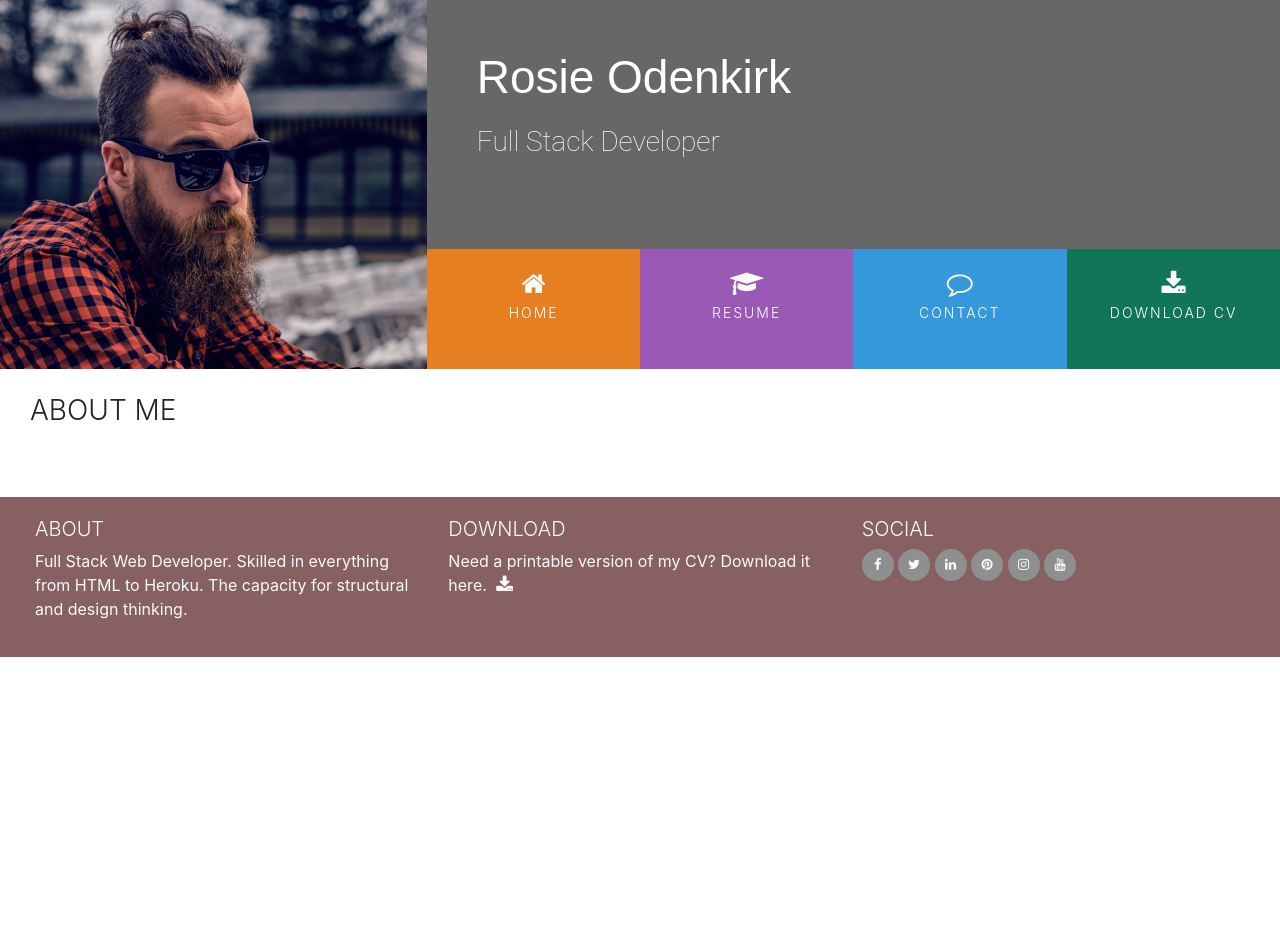
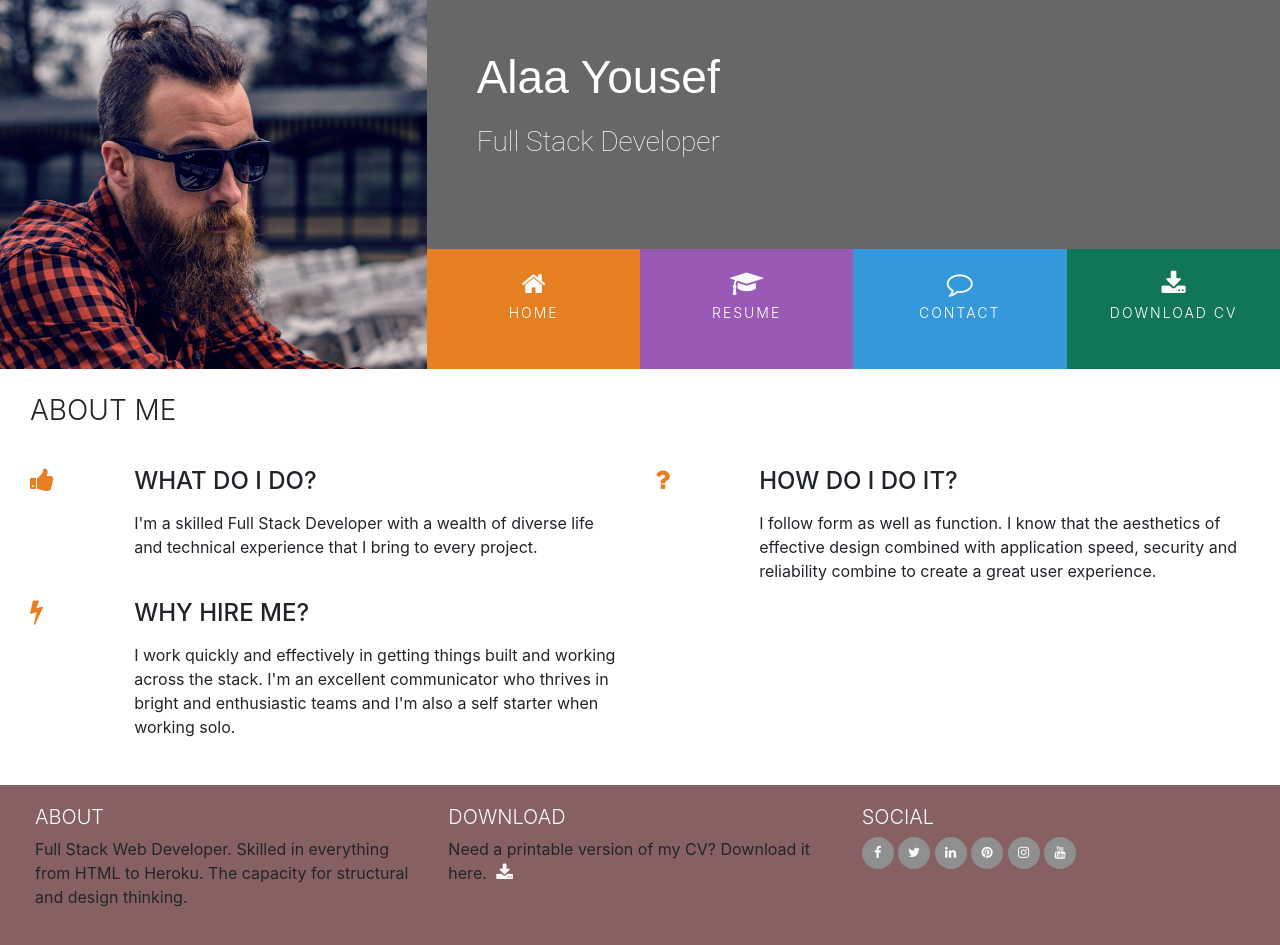
Before and after one commit to AlaYousef/resume-project, a plain HTML site: page index.html in a window 1280 px wide. Before the commit the page ends 800 px from the top, so only its background shows below. Drawn offline with nearby package versions, Linux system fonts and the light colour scheme.

Commit message:
add three reasons section

```diff
--- a/assets/css/style.css
+++ b/assets/css/style.css
@@ -49,10 +49,7 @@ h4 {
 
 
 }
-p {
-    color: #f8fafa;
 
-}
 /*--------------------------------------------Heading*/
 .row-table {
     display: table;
@@ -210,3 +207,13 @@ footer {
 #footer-details {
     padding: 20px;
 }
+/* ----------------------------------------Three Reasons */
+
+.three-reasons-icon {
+    font-size: 26px;
+    color: #e67e22;
+}
+
+.three-reasons-heading {
+    margin-bottom: 15px;
+}
--- a/index.html
+++ b/index.html
@@ -8,7 +8,7 @@
     <link rel="stylesheet" href="https://maxcdn.bootstrapcdn.com/font-awesome/4.7.0/css/font-awesome.min.css" type="text/css" />
     <link rel="stylesheet" href="https://cdnjs.cloudflare.com/ajax/libs/hover.css/2.1.1/css/hover-min.css" type="text/css" />
     <link rel="stylesheet" href="assets/css/style.css">
-    <title>Rosie</title>
+    <title>Alaa</title>
 </head>
 <body>
     <header>
@@ -17,7 +17,7 @@
             <div class="col-md-8">
                 <div class="row no-gutters bg-color-name-title">
                     <div class="col heading">
-                        <h1 class="name">Rosie Odenkirk</h1>
+                        <h1 class="name">Alaa Yousef</h1>
                         <h2 class="title"> Full Stack Developer</h2>
                     </div>
                 </div>
@@ -49,6 +49,51 @@
                     <div class="col">
                         <h3 class="section-heading uppercase">About Me</h3>
                     </div>
+                </div>
+                <div class="row">
+                    <div class="col-10 offset-1 offset-sm-0 col-sm-4 col-md-6">
+                        <div class="row">
+                            <div class="col-2">
+                                <i class="three-reasons-icon fa fa-thumbs-up" aria-hidden="true"></i>
+                            </div>
+                            <div class="col-10">
+                                <h4 class="three-reasons-heading uppercase">What do I do?</h4>
+                                <p>
+                                    I'm a skilled Full Stack Developer with a wealth of diverse life and technical experience that I bring to every project.
+                                </p>
+                            </div>
+                        </div>
+
+                    </div>
+                    <div class="col-10 offset-1 offset-sm-0 col-sm-4 col-md-6">
+                        <div class="row">
+                            <div class="col-2">
+                                <i class="three-reasons-icon fa fa-question" aria-hidden="true"></i>
+                            </div>
+                            <div class="col-10">
+                                <h4 class="three-reasons-heading uppercase">How do I do it?</h4>
+                                <p>
+                                    I follow form as well as function. I know that the aesthetics of effective design combined with application speed, security and reliability combine to create a great user experience.
+                                </p>
+                            </div>
+                        </div>
+
+                    </div>
+                    <div class="col-10 offset-1 offset-sm-0 col-sm-4 col-md-6">
+                        <div class="row">
+                            <div class="col-2">
+                                <i class="three-reasons-icon fa fa-bolt" aria-hidden="true"></i>
+                            </div>
+                            <div class="col-10">
+                                <h4 class="three-reasons-heading uppercase">Why hire me?</h4>
+                                <p>
+                                    I work quickly and effectively in getting things built and working across the stack. I'm an excellent communicator who thrives in bright and enthusiastic teams and I'm also a self starter when working solo.
+                                </p>
+                            </div>
+                        </div>
+
+                    </div>
+
                 </div>
             </div>
         </div>
```
